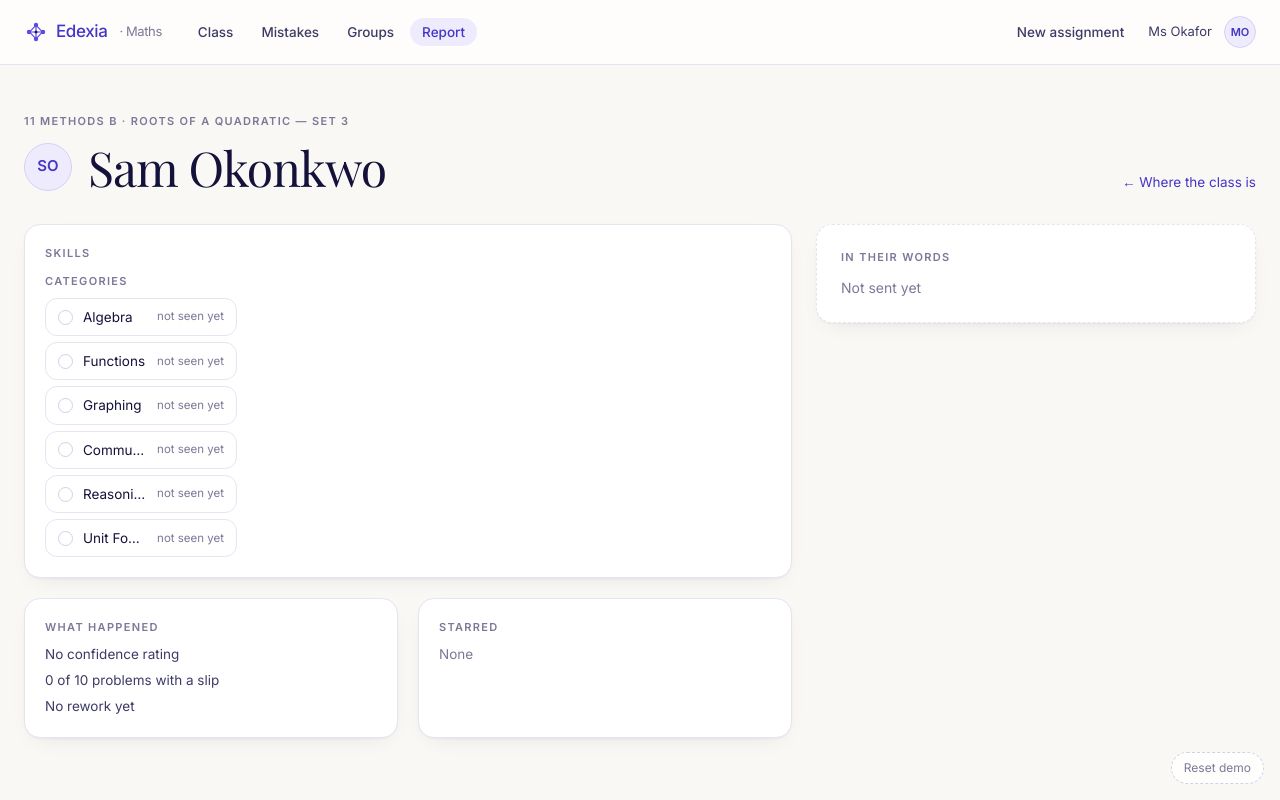
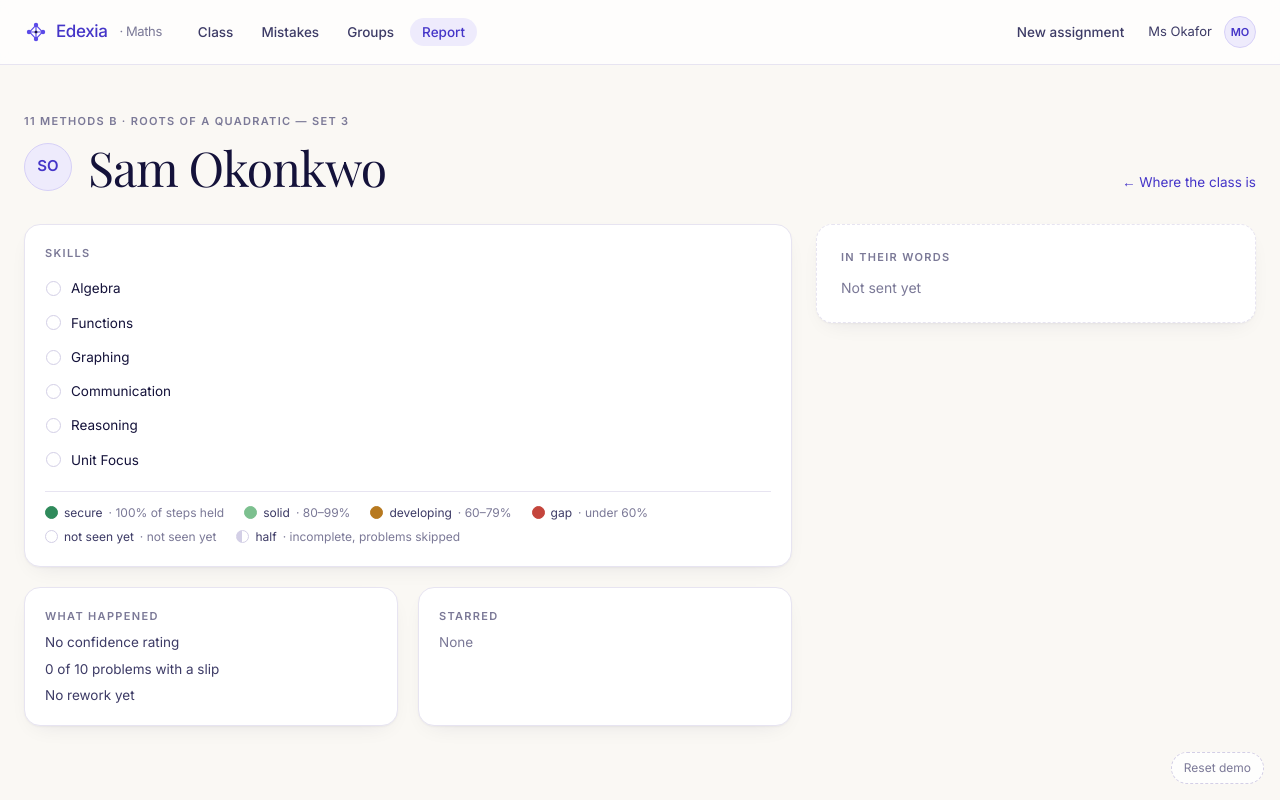
Before and after one commit to cderda7/maths_platform, a Next.js app in the folder curr_version/: page /teacher/report in a window 1280 px wide. Both pictures are taken after a click on the button "Reset demo". Built offline with nearby package versions, Linux system fonts and the light colour scheme.

Commit message:
skill drill: aligned outline, dot key, difficulty tags, no truncation

```diff
--- a/curr_version/app/student/screens/ReportScreen.tsx
+++ b/curr_version/app/student/screens/ReportScreen.tsx
@@ -37,7 +37,7 @@ export default function ReportScreen({ session, dispatch }: { session: StudentSe
         </div>
 
         <Card className="mt-5 p-5" data-hierarchy>
-          <HierarchyDrill compact result={hierarchy} lines={sessionEvidence(session).lines} problems={problems} />
+          <HierarchyDrill result={hierarchy} lines={sessionEvidence(session).lines} problems={problems} />
         </Card>
 
         {mastery && (
--- a/curr_version/app/teacher/report/TeacherReport.tsx
+++ b/curr_version/app/teacher/report/TeacherReport.tsx
@@ -5,6 +5,7 @@ import TeacherChrome from "../TeacherChrome";
 import M from "@/components/Math";
 import { Avatar, Card, Eyebrow, H1 } from "@/components/ui";
 import HierarchyDrill from "@/components/HierarchyDrill";
+import StatusKey from "@/components/StatusKey";
 import { ASSIGNMENT, DEMO_STUDENT, PROBLEMS } from "@/data/assignment";
 import { groupName } from "@/data/taxonomy";
 import { reportFacts } from "@/lib/report";
@@ -43,6 +44,7 @@ export default function TeacherReport() {
             <div className="mt-3">
               {session ? <HierarchyDrill result={sessionHierarchy(session, problems)} lines={sessionEvidence(session).lines} problems={problems} /> : <p className="text-[13.5px] text-ink-muted">Nothing yet</p>}
             </div>
+            <StatusKey className="mt-4 border-t border-line pt-3" />
           </Card>
 
           <div className="grid grid-cols-2 gap-5">
--- a/curr_version/architecture/26-hierarchical-skill-dashboard.md
+++ b/curr_version/architecture/26-hierarchical-skill-dashboard.md
@@ -21,7 +21,8 @@ changed vocabulary: leaves instead of subskills.
 | `lib/feedback.ts`, `report.ts`, `peers.ts`, `groups.ts`, `mistakes.ts`, `examples.ts` | Slips, buckets, notes and facts in leaf ids and leaf short names; peers aggregate leaf statuses across classmates |
 | `lib/unit.ts` (+ test) | `inferUnitFromProblems` (most-tagged Unit Focus unit, else 1), `inferUnitFromText` (keywords), `UNIT_TITLES` |
 | `lib/classroom.ts` | `CreatedAssignment.unit` |
-| `components/HierarchyDrill.tsx` | Categories → groups → leaves → work, columns flowing right, worst-first, work panel with marked lines and a left rule on the chosen leaf's lines; `lockCategory` for the grid (the category becomes a heading so groups, skills and work get the width), `compact` collapses visited columns to a breadcrumb at depth four |
+| `components/HierarchyDrill.tsx` | An outline, not columns (follow-up 2026-09-09): groups stacked with their dots on one vertical line, positioned under the clicked category dot (`offsetLeft` measured from the grid), the open group's skills indented 28 px beneath it, text to the right of the dot, never truncated, no status words and no headings; the work panel for the chosen skill sits to the right (min 600 px) with each problem's difficulty tag beside its label, and the whole drill scrolls sideways when a right-hand category pushes it past the edge. Browse mode (the reports) nests categories → groups → skills the same way |
+| `components/StatusKey.tsx` | The dot key: colour · word · what it means (100 % · 80–99 % · 60–79 % · under 60 % · not seen yet) plus a grey half dot for "incomplete, problems skipped"; under the grid and on the teacher report |
 | `components/Tag.tsx` | `LeafChip`; `StatusDot` with `half` and the new `solid` token; `STATUS_WORD`, `STATUS_TEXT` |
 | `components/Figure.tsx` | Inline SVG parabola for Q8 |
 | `app/teacher/TeacherLive.tsx` | Columns = categories the assignment touches; 15 px dot buttons with accessible names; one expanded row at a time; classmates through the same evidence path |
@@ -60,7 +61,8 @@ solid, Stats absent); caution forcing a group's leaves to gap; half dots only af
 only where problems were skipped; every classmate line evaluable; every wrong-verdict leaf has a
 practice; unit inference by tags and by keyword. `tsc --noEmit`, `eslint`, `next build`. CDP:
 six category columns; Sam's dots algebra=developing, communication=solid, reasoning=gap; Liam's
-half dots; 15 px dots with names like "Algebra: developing"; the drill opens under the row with
-groups and leaves worst-first and the work panel showing Q1 red and Q5 tagged lines; one row open
-at a time; the student report collapses to a breadcrumb at depth four; the Unit Focus card infers
+half dots; 15 px dots with names like "Algebra: developing"; the drill opens under the row as an outline whose
+first group dot sits under the clicked category dot, skills indent beneath the open group, no name is
+truncated, the work cards carry difficulty tags, and a Unit Focus drill scrolls sideways; one row open
+at a time; the student report nests categories → groups → skills the same way; the Unit Focus card infers
 Unit 1, reassesses to Unit 3 from "mostly the chain rule", and Create waits for Confirm.
--- a/curr_version/components/HierarchyDrill.tsx
+++ b/curr_version/components/HierarchyDrill.tsx
@@ -3,7 +3,7 @@
 import { useState } from "react";
 import M from "@/components/Math";
 import { Eyebrow } from "@/components/ui";
-import { StatusDot, STATUS_TEXT, STATUS_WORD } from "@/components/Tag";
+import { DifficultyTag, StatusDot, STATUS_TEXT, STATUS_WORD } from "@/components/Tag";
 import { categoryName, groupName, groupsOf, leafName, leavesOf, type CategoryId, type GroupId, type LeafId } from "@/data/taxonomy";
 import type { Problem, Status } from "@/data/types";
 import { evaluateLine } from "@/lib/evaluate";
@@ -11,37 +11,34 @@ import { lineMarks } from "@/lib/examples";
 import { problemsForLeaf, STATUS_RANK, type HierarchyResult } from "@/lib/hierarchy";
 
 /**
- * The category → group → leaf → work drill, shared by the teacher's grid (one category, locked)
- * and the final reports (browse every category). Columns flow right; groups and leaves sort
- * worst-first; the work panel shows the student's lines with the marked-view treatment and a left
- * rule on the lines tagged to the chosen leaf. `compact` (the iPad) collapses visited columns to a
- * breadcrumb when four don't fit.
+ * The skill drill as an outline: groups stacked with their dots on one vertical line (under the
+ * category dot when the grid opens it), the open group's skills indented beneath it, text always
+ * to the right of the dot, never truncated. The work for the chosen skill sits to the right; the
+ * whole thing scrolls sideways when the tree starts near the right edge. In browse mode (the
+ * reports) categories are the top level and everything nests in place.
  */
 export default function HierarchyDrill({
   result,
   lines,
   problems,
   lockCategory,
-  compact = false,
+  offsetLeft = 0,
 }: {
   result: HierarchyResult;
   lines: Record<string, string[]>;
   problems: Problem[];
   lockCategory?: CategoryId;
-  compact?: boolean;
+  /** Pixels from the container's left edge to where the tree's dots should sit (under the category dot). */
+  offsetLeft?: number;
 }) {
   const [category, setCategory] = useState<CategoryId | null>(lockCategory ?? null);
   const [group, setGroup] = useState<GroupId | null>(null);
   const [leaf, setLeaf] = useState<LeafId | null>(null);
-  const cat = lockCategory ?? category;
   const worst = <T extends string>(ids: T[], status: (id: T) => Status) => [...ids].sort((a, b) => STATUS_RANK[status(a)] - STATUS_RANK[status(b)]);
-  const groups = cat ? worst(groupsOf(cat).filter((g) => result.groups[g] !== undefined), (g) => result.groups[g]!) : [];
-  const leaves = group ? worst(leavesOf(group).filter((l) => result.leaves[l] !== undefined), (l) => result.leaves[l]!) : [];
-  const depth = (lockCategory ? 0 : 1) + (cat ? 1 : 0) + (group ? 1 : 0) + (leaf ? 1 : 0);
-  const collapse = compact && depth >= 4;
-
+  const groupsIn = (c: CategoryId) => worst(groupsOf(c).filter((g) => result.groups[g] !== undefined), (g) => result.groups[g]!);
+  const leavesIn = (g: GroupId) => worst(leavesOf(g).filter((l) => result.leaves[l] !== undefined), (l) => result.leaves[l]!);
   const pickCategory = (c: CategoryId) => {
-    setCategory(c);
+    setCategory(category === c ? null : c);
     setGroup(null);
     setLeaf(null);
   };
@@ -50,89 +47,57 @@ export default function HierarchyDrill({
     setLeaf(null);
   };
 
+  const groupTree = (c: CategoryId, indent: number) =>
+    groupsIn(c).map((g) => (
+      <li key={g}>
+        <Node label={groupName(g).name} status={result.groups[g]!} half={result.half.groups.includes(g)} open={g === group} onClick={() => pickGroup(g)} data-node={g} />
+        {g === group && (
+          <ul className="mt-1 space-y-1" style={{ paddingLeft: indent }} data-col="leaves">
+            {leavesIn(g).map((l) => (
+              <li key={l}>
+                <Node label={leafName(l).name} status={result.leaves[l]!} half={result.half.leaves.includes(l)} open={l === leaf} onClick={() => setLeaf(leaf === l ? null : l)} data-node={l} />
+              </li>
+            ))}
+          </ul>
+        )}
+      </li>
+    ));
+
   return (
-    <div className="flex min-h-0 flex-col" data-drill data-depth={depth}>
-      {lockCategory && !collapse && (
-        <div className="mb-3 flex items-center gap-2.5" data-locked-category>
-          <StatusDot status={result.categories[lockCategory] ?? "unseen"} half={result.half.categories.includes(lockCategory)} size="h-[15px] w-[15px]" />
-          <span className="font-display text-[18px] text-ink">{categoryName(lockCategory).name}</span>
-          <span className={`text-[12px] ${STATUS_TEXT[result.categories[lockCategory] ?? "unseen"]}`}>{STATUS_WORD[result.categories[lockCategory] ?? "unseen"]}</span>
-        </div>
-      )}
-      {collapse && (
-        <nav className="mb-3 flex items-center gap-2 text-[12.5px] text-ink-soft" aria-label="Drill path" data-breadcrumb>
-          {!lockCategory && (
-            <button type="button" className="hover:text-ink" onClick={() => pickCategory(cat!)}>
-              {categoryName(cat!).name}
-            </button>
-          )}
-          {lockCategory && <span>{categoryName(cat!).name}</span>}
-          <span aria-hidden>›</span>
-          <button type="button" className="hover:text-ink" onClick={() => setLeaf(null)}>
-            {groupName(group!).name}
-          </button>
-          <span aria-hidden>›</span>
-          <span className="text-ink">{leafName(leaf!).name}</span>
-        </nav>
-      )}
-      <div className="flex min-h-0 gap-4">
-        {!collapse && !lockCategory && (
-          <Column title="Categories" data-col="categories">
-            {result.columns.map((c) => (
-              <Node key={c} label={categoryName(c).name} status={result.categories[c] ?? "unseen"} half={result.half.categories.includes(c)} active={c === cat} onClick={lockCategory ? undefined : () => pickCategory(c)} data-node={c} />
+    <div className="flex min-h-0 items-start gap-8 overflow-x-auto" data-drill data-mode={lockCategory ? "locked" : "browse"}>
+      <ul className="shrink-0 space-y-1 whitespace-nowrap" style={{ marginLeft: Math.max(0, offsetLeft) }} data-col="tree">
+        {lockCategory
+          ? groupTree(lockCategory, 28)
+          : result.columns.map((c) => (
+              <li key={c}>
+                <Node label={categoryName(c).name} status={result.categories[c] ?? "unseen"} half={result.half.categories.includes(c)} open={c === category} onClick={() => pickCategory(c)} data-node={c} />
+                {c === category && (
+                  <ul className="mt-1 space-y-1 pl-7" data-col="groups">
+                    {groupTree(c, 28)}
+                  </ul>
+                )}
+              </li>
             ))}
-          </Column>
-        )}
-        {cat && !collapse && (
-          <Column title="Groups" data-col="groups">
-            {groups.map((g) => (
-              <Node key={g} label={groupName(g).name} status={result.groups[g]!} half={result.half.groups.includes(g)} active={g === group} onClick={() => pickGroup(g)} data-node={g} />
-            ))}
-          </Column>
-        )}
-        {group && !collapse && (
-          <Column title="Skills" data-col="leaves">
-            {leaves.map((l) => (
-              <Node key={l} label={leafName(l).name} status={result.leaves[l]!} half={result.half.leaves.includes(l)} active={l === leaf} onClick={() => setLeaf(leaf === l ? null : l)} data-node={l} />
-            ))}
-          </Column>
-        )}
-        {leaf && <WorkPanel leaf={leaf} lines={lines} problems={problems} status={result.leaves[leaf]!} />}
-      </div>
+      </ul>
+      {leaf && <WorkPanel leaf={leaf} lines={lines} problems={problems} status={result.leaves[leaf]!} />}
     </div>
   );
 }
 
-function Column({ title, children, ...rest }: { title: string; children: React.ReactNode } & Record<string, unknown>) {
+/** A dot with its name to the right. Status is in the dot's colour (and the accessible name), not in words. */
+function Node({ label, status, half, open, onClick, ...rest }: { label: string; status: Status; half: boolean; open: boolean; onClick: () => void } & Record<string, unknown>) {
   return (
-    <div className="w-48 shrink-0" {...rest}>
-      <Eyebrow>{title}</Eyebrow>
-      <ul className="mt-2 space-y-1.5">{children}</ul>
-    </div>
-  );
-}
-
-function Node({ label, status, half, active, onClick, ...rest }: { label: string; status: Status; half: boolean; active: boolean; onClick?: () => void } & Record<string, unknown>) {
-  const body = (
-    <>
+    <button
+      type="button"
+      onClick={onClick}
+      aria-pressed={open}
+      aria-label={`${label}: ${STATUS_WORD[status]}${half ? ", some problems not attempted" : ""}`}
+      className={`-ml-1.5 flex items-center gap-2.5 rounded-lg border py-1 pl-1.5 pr-3 text-left transition-colors ${open ? "border-ink bg-paper" : "border-transparent hover:bg-cream-deep/60"}`}
+      {...rest}
+    >
       <StatusDot status={status} half={half} size="h-[15px] w-[15px]" />
-      <span className="min-w-0 flex-1 truncate text-[13.5px] text-ink">{label}</span>
-      <span className={`text-[11.5px] ${STATUS_TEXT[status]}`}>{STATUS_WORD[status]}</span>
-    </>
-  );
-  const cls = `flex w-full items-center gap-2.5 rounded-xl border px-3 py-2 text-left transition-colors ${active ? "border-ink bg-cream" : "border-line bg-paper hover:border-ink-muted"}`;
-  return (
-    <li>
-      {onClick ? (
-        <button type="button" onClick={onClick} aria-pressed={active} className={cls} {...rest}>
-          {body}
-        </button>
-      ) : (
-        <div className={cls} {...rest}>
-          {body}
-        </div>
-      )}
-    </li>
+      <span className="text-[13.5px] text-ink">{label}</span>
+    </button>
   );
 }
 
@@ -140,20 +105,21 @@ function Node({ label, status, half, active, onClick, ...rest }: { label: string
 function WorkPanel({ leaf, lines, problems, status }: { leaf: LeafId; lines: Record<string, string[]>; problems: Problem[]; status: Status }) {
   const invoking = problemsForLeaf(leaf, problems);
   return (
-    <div className="min-w-0 flex-1" data-col="work" data-leaf={leaf}>
+    <div className="min-w-[600px] flex-1" data-col="work" data-leaf={leaf}>
       <div className="flex items-center gap-3">
         <Eyebrow>{leafName(leaf).name}</Eyebrow>
         <span className={`text-[11.5px] ${STATUS_TEXT[status]}`}>{STATUS_WORD[status]}</span>
       </div>
-      <div className="mt-2 grid gap-3 xl:grid-cols-2">
+      <div className="mt-2 grid grid-cols-2 gap-3">
         {invoking.map((p) => {
           const texs = lines[p.id] ?? [];
           const marks = lineMarks(p.id, texs);
           return (
             <section key={p.id} className="rounded-xl border border-line bg-paper p-3" data-work-problem={p.id}>
-              <div className="flex items-center gap-2">
+              <div className="flex items-center gap-2.5">
                 <span className="font-display text-[16px] text-ink">{p.label}</span>
-                <span className="text-[13px] text-ink-soft">
+                <DifficultyTag d={p.difficulty} />
+                <span className="ml-auto text-[13px] text-ink-soft">
                   <M tex={p.tex} />
                 </span>
               </div>
--- /dev/null
+++ b/curr_version/components/StatusKey.tsx
@@ -0,0 +1,30 @@
+import { StatusDot, STATUS_WORD } from "@/components/Tag";
+import type { Status } from "@/data/types";
+
+const ROWS: { status: Status; means: string }[] = [
+  { status: "secure", means: "100% of steps held" },
+  { status: "solid", means: "80–99%" },
+  { status: "developing", means: "60–79%" },
+  { status: "gap", means: "under 60%" },
+  { status: "unseen", means: "not seen yet" },
+];
+
+/** The dot key: colour, word, what the colour means. The half dot is shown in grey: incomplete, not a grade. */
+export default function StatusKey({ className = "" }: { className?: string }) {
+  return (
+    <ul className={`flex flex-wrap items-center gap-x-5 gap-y-1.5 text-[12px] text-ink-muted ${className}`} data-status-key>
+      {ROWS.map((r) => (
+        <li key={r.status} className="flex items-center gap-1.5">
+          <StatusDot status={r.status} size="h-[13px] w-[13px]" />
+          <span className="text-ink-soft">{STATUS_WORD[r.status]}</span>
+          <span>· {r.means}</span>
+        </li>
+      ))}
+      <li className="flex items-center gap-1.5">
+        <span className="inline-block h-[13px] w-[13px] shrink-0 rounded-full border border-line-strong" style={{ backgroundImage: "linear-gradient(90deg, var(--color-line-strong) 50%, transparent 50%)" }} aria-hidden data-half-key />
+        <span className="text-ink-soft">half</span>
+        <span>· incomplete, problems skipped</span>
+      </li>
+    </ul>
+  );
+}
```
Also changed, not shown: curr_version/app/teacher/TeacherLive.tsx (+16 -7 lines), 1 other file (tests, documents, lock files or other folders).
